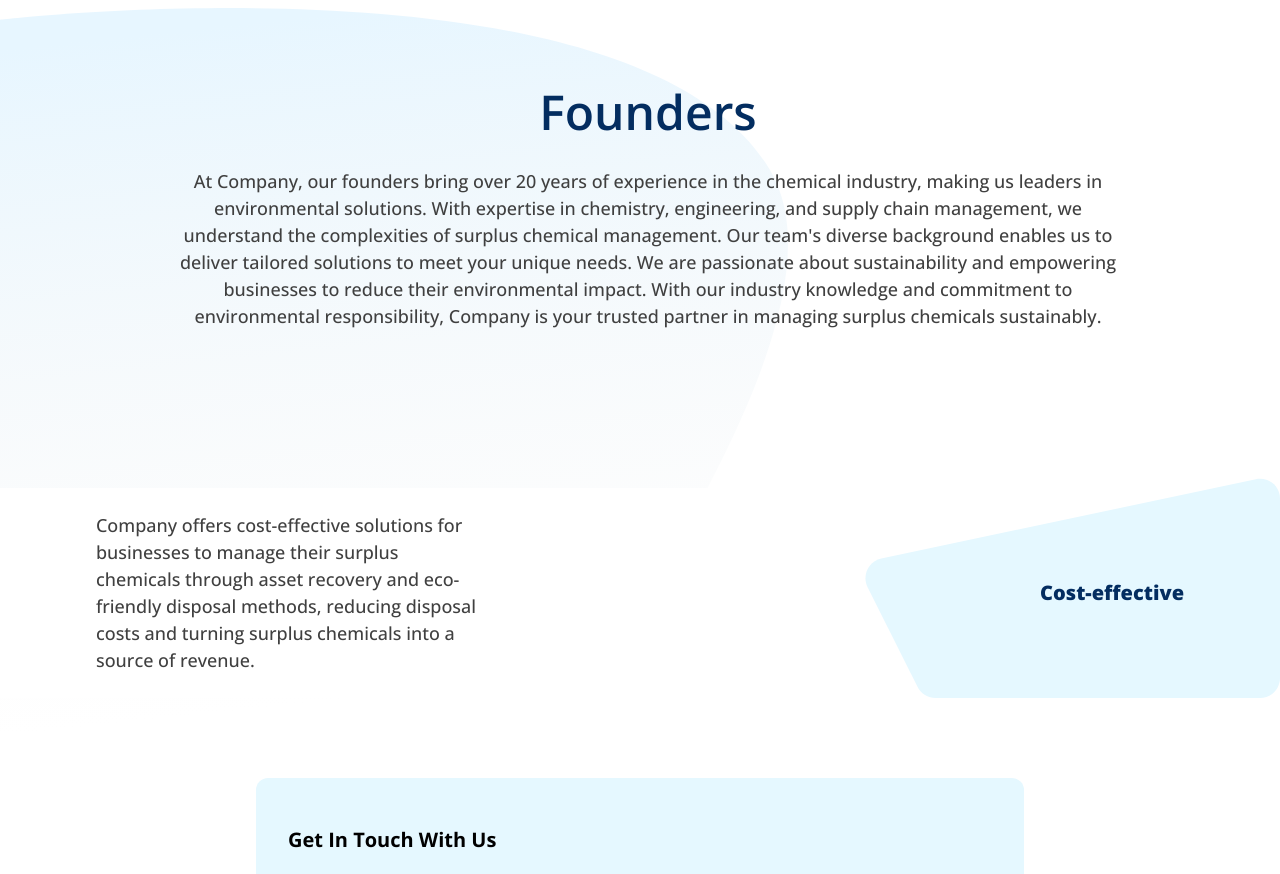
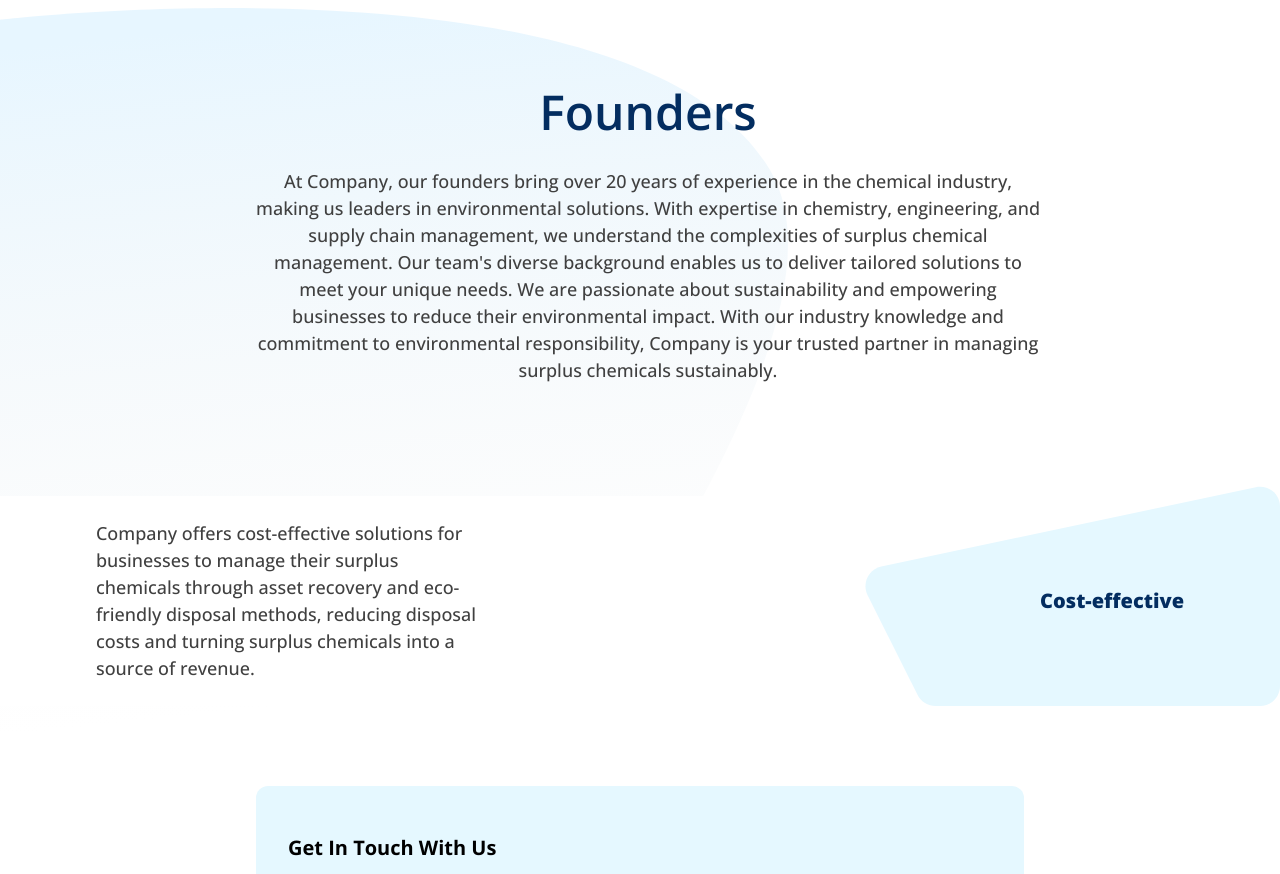
Before and after one commit to Manzi-Cedrick/chemistry-lab-platform, a Next.js app: page /about in a window 1280 px wide. Shown: the part 1300-2174 px from the top of the page. Built offline with nearby package versions, Linux system fonts and the light colour scheme.

Commit message:
[fix]: text formatting

```diff
--- a/src/app/(components)/(about)/founders.tsx
+++ b/src/app/(components)/(about)/founders.tsx
@@ -12,7 +12,7 @@ const Founders = () => {
                 </div>
                 <div className='z-10 px-0 text-center md:px-20 md:pr-[4em]'>
                     <h1 className='text-3xl md:text-5xl title text-[#032D60] font-semibold'>{title}</h1>
-                    <p className='py-8 text-[18px] text-[#404040] font-medium'>{body}</p>
+                    <p className='py-8 text-[18px] text-[#404040] sm:px-20 font-medium'>{body}</p>
                 </div>
             </div>
         </Section>
```
